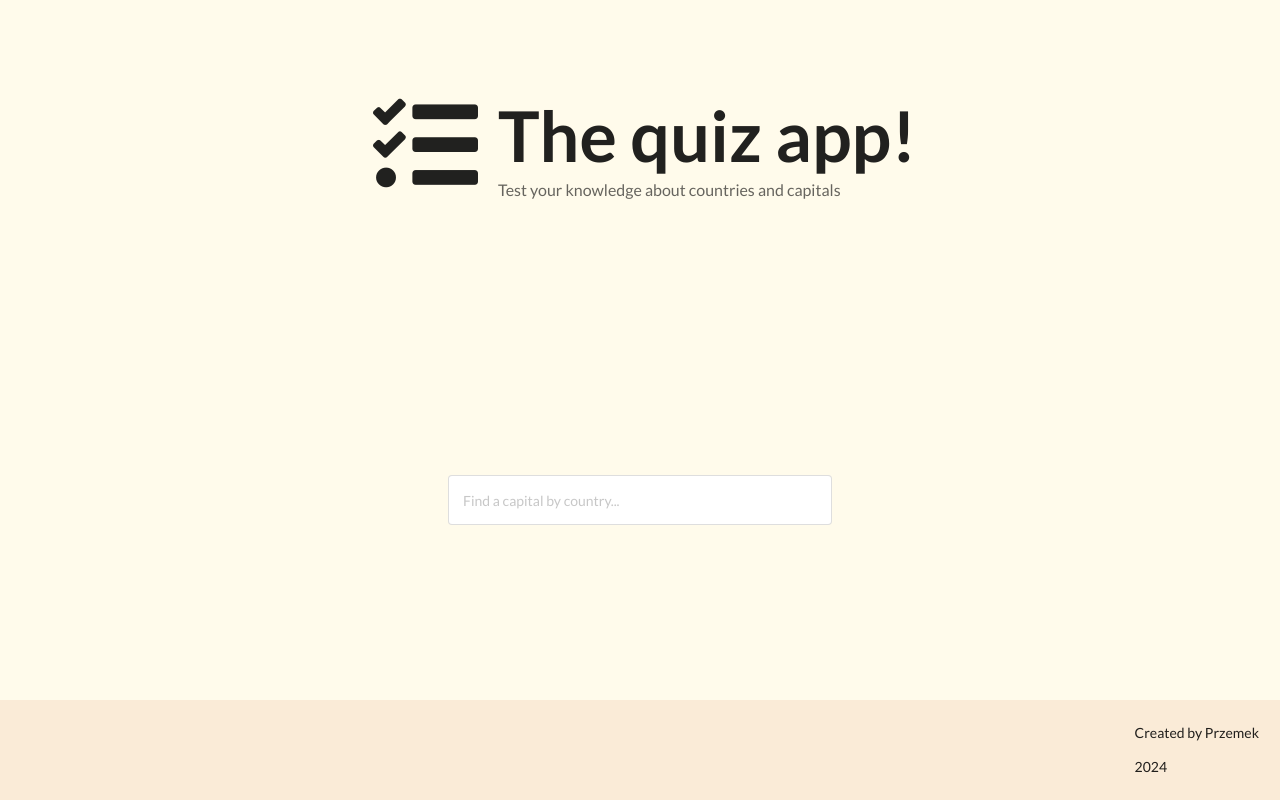
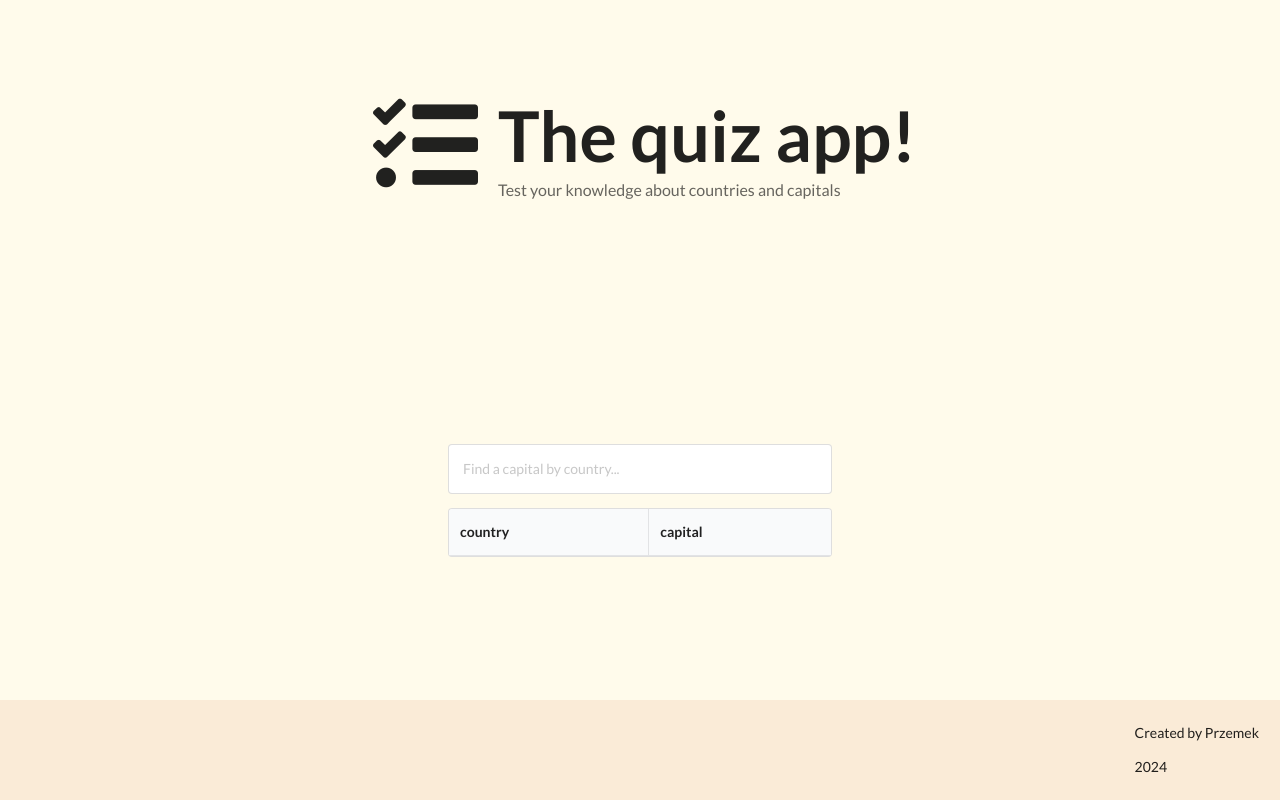
Before and after one commit to przemyslawren/quiz-app, a React (Create React App) app: page / in a window 1280 px wide. Both pictures are taken after a click on the element "Find a capital". Built offline with nearby package versions, Linux system fonts and the light colour scheme.

Commit message:
show table of countries

```diff
--- a/src/components/main/findCapital/FindCapital.tsx
+++ b/src/components/main/findCapital/FindCapital.tsx
@@ -1,10 +1,12 @@
 import React, { useEffect, useState } from 'react';
 import './FindCapital.scss';
 import StandardInput from '../../inputs/StandardInput';
+import CapitalResult from '../../../models/CapitalResult.interface';
+import FindCapitalResults from './FindCapitalResults';
 
 const FindCapital = () => {
   const [inputValue, setInputValue] = useState<string>('');
-  const [results, setResults] = useState([]);
+  const [results, setResults] = useState<CapitalResult[]>([]);
 
   useEffect(() => {
     if (inputValue) {
@@ -24,8 +26,7 @@ const FindCapital = () => {
   // 1. call on change - set the component state
   // 2. listen to a state change in the useEffect hook
   // 3. make an API call to the server to search for the capitals
-  // 4. if there are results from ther server -
-  // we need another state to set up the results
+  // 4. if there are results from ther server - we need another state to set up the results
 
   return (
     <div className="find-capital__container">
@@ -36,6 +37,7 @@ const FindCapital = () => {
           setInputValue(value);
         }}
       />
+      <FindCapitalResults results={results}/>
     </div>
   );
 };
--- /dev/null
+++ b/src/components/main/findCapital/FindCapitalResults.tsx
@@ -0,0 +1,29 @@
+import React from 'react';
+import CapitalResult from '../../../models/CapitalResult.interface';
+
+type Props = {
+  results: CapitalResult[];
+};
+
+const FindCapitalResults: React.FC<Props> = ({ results }) => {
+  return (
+    <table className="ui celled table">
+      <thead>
+        <tr>
+          <th>country</th>
+          <th>capital</th>
+        </tr>
+      </thead>
+      <tbody>
+        {results.map((result) => (
+            <tr key={result.country}>
+                <td data-label="country">{result.country}</td>
+                <td data-label="city">{result.city}</td>
+            </tr>
+        ))}
+      </tbody>
+    </table>
+  );
+};
+
+export default FindCapitalResults;
--- /dev/null
+++ b/src/models/CapitalResult.interface.ts
@@ -0,0 +1,6 @@
+interface CapitalResult {
+  country: string;
+  city: string;
+}
+
+export default CapitalResult;
```
